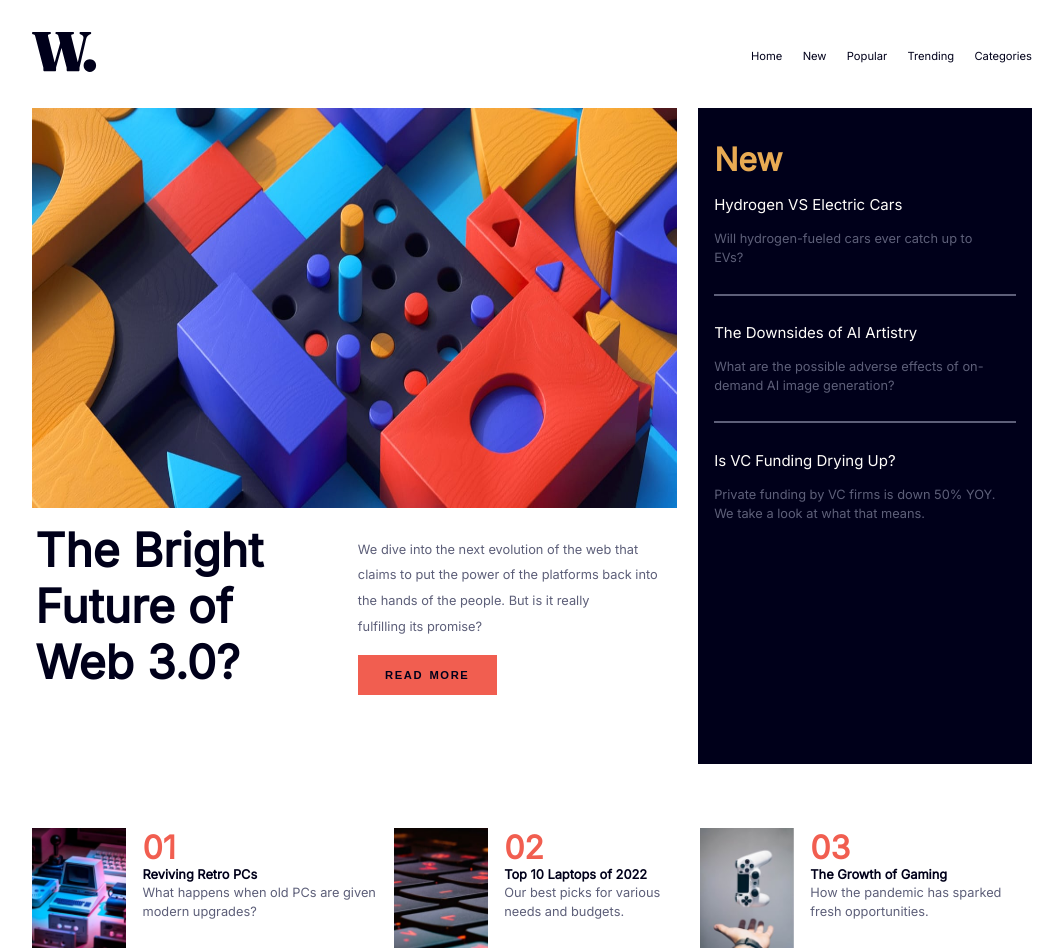
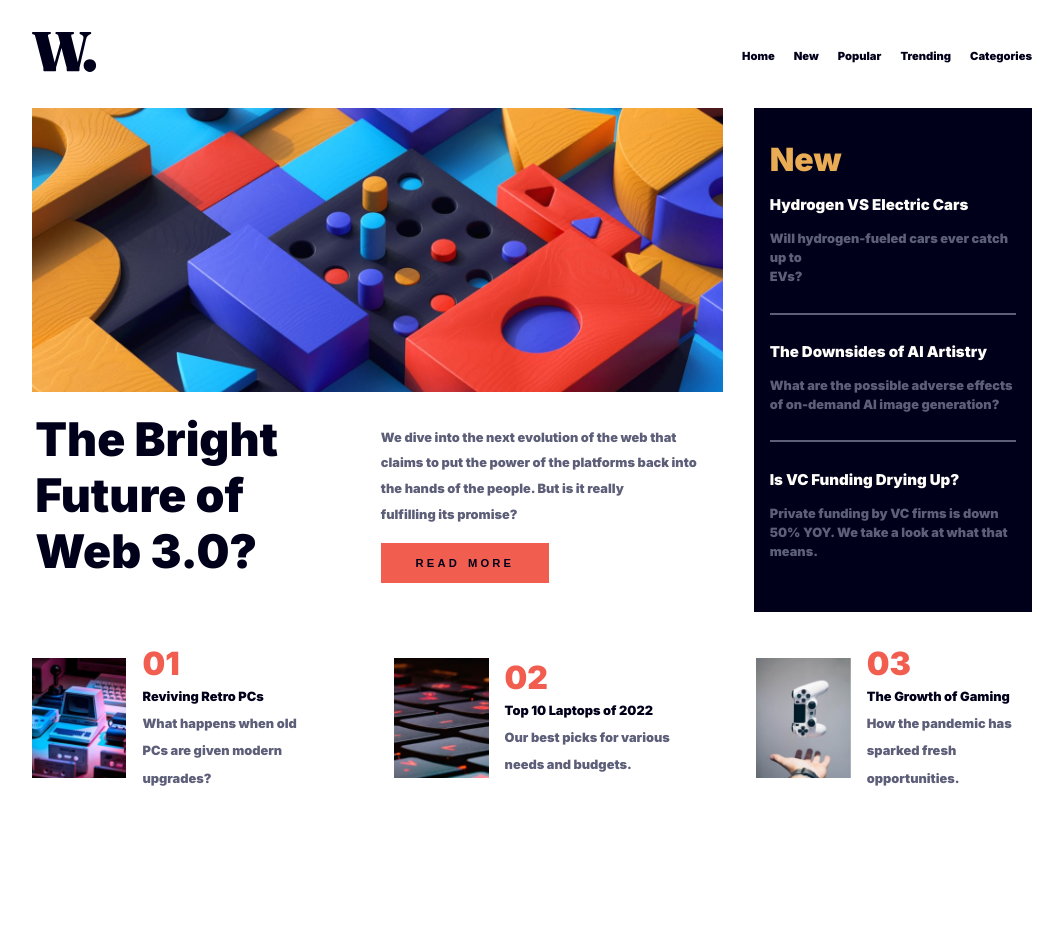
Before and after one commit to mariuslancha/news-hompage, a plain HTML site: page index.html in a window 1280 px wide. Shown: the whole page, without its empty margins (108-1171 px from the left). After the commit the page ends 800 px from the top, so only its background shows below. Drawn offline with Linux system fonts and the light colour scheme.

Commit message:
second commit

```diff
--- a/index.html
+++ b/index.html
@@ -13,10 +13,7 @@
     <link rel="stylesheet" href="styles.css" />
     <link rel="preconnect" href="https://fonts.googleapis.com" />
     <link rel="preconnect" href="https://fonts.gstatic.com" crossorigin />
-    <link
-      href="https://fonts.googleapis.com/css2?family=Inter&display=swap"
-      rel="stylesheet"
-    />
+    <link href="https://fonts.googleapis.com/css2?family=Inter:wght@900&display=swap" rel="stylesheet">
     <title>Frontend Mentor | News homepage</title>
   </head>
   <body>
@@ -25,7 +22,7 @@
         <div class="nav__img">
           <img src="images/logo.svg" alt="logo" />
         </div>
-        <div class="main-items">
+        <div class="nav-items">
           <span class="nav__items"><a href="#">Home</a></span>
           <span class="nav__items"><a href="#">New</a></span>
           <span class="nav__items"><a href="#">Popular</a></span>
@@ -72,8 +69,8 @@
 
         </div>
       </section>
-      <footer class="bottom-section">
-        <div class="display first-display">
+      <section class="bottom-section">
+        <div class="display">
           <img src="images/image-retro-pcs.jpg" class="number-img" alt="" />
           <div class="side-info">
             <p class="first">01</p>
@@ -83,7 +80,7 @@
           </span>
           </div>
         </div>
-        <div class="display second-display">
+        <div class="display">
           <img src="images/image-top-laptops.jpg" class="number-img" alt="" />
           <div class="side-info">
             <p class="first">02</p>
@@ -93,7 +90,7 @@
           </span>
           </div>
         </div>
-        <div class="display third-display">
+        <div class="display">
           <img src="images/image-gaming-growth.jpg" class="number-img" alt="" />
           <div class="side-info">
             <p class="first">03</p>
@@ -103,7 +100,7 @@
           </span>
           </div>
         </div>
-      </footer>
+      </section>
     </div>
   </body>
 </html>
--- a/styles.css
+++ b/styles.css
@@ -10,6 +10,7 @@
     /* -----------------primary colors-------------------- */
     --soft-orange: #e9ab53;
     --soft-red: #f15e50;
+    --fade-red: #e6786e;
 
     /* --------------neutral colors------------------------- */
     --Off-white: #fffdfa;
@@ -44,6 +45,7 @@
     --small-weight: 400;
     --medium-weight: 700;
     --larger-weight: 800;
+    --thick-weight: 900;
 }
 
 /* ---------------------------------body----------------------------------- */
@@ -83,14 +85,21 @@ body{
     font-weight: var(--small-weight);
 }
 
+.nav__items a:hover{
+    cursor: pointer;
+    border-bottom: 2px solid var(--fade-red);
+    height: 6px;
+    width: 100%;
+    transition: 0.6s all;
+}
+
 /* --------------------------navigation end----------------------------------------- */
 
 /* ---------------------------------mid hero start-------------------------------------- */
 
 /* -----------left section start------------ */
 .left__hero{
-    margin-right: 1.3rem;
-    height: 90vh;
+    margin-right: 1.9rem;
 }
 
 .mid__hero{
@@ -98,8 +107,8 @@ body{
 }
 
 .hero-img{
-    height: 50vh;
     width: 100%;
+    object-fit: contain;
 }
 
 .info-section{
@@ -114,7 +123,7 @@ body{
 
 .future__text{
     font-size: var(--font-future);
-    font-weight: var(--larger-weight);
+    font-weight: var(--thick-weight);
     color: var(--Very-darkblue);
 }
 
@@ -122,6 +131,7 @@ body{
     width: 50%;
     font-size: var(--read-font);
     color: var(--Dark-grayishblue);
+    font-weight: var(--small-weight);
     line-height: 1.6rem;
     padding: var(--mid-padding);
 
@@ -132,7 +142,7 @@ body{
     font-weight: var(--larger-weight);
     font-size: var(--small-font);
     word-spacing: 0.1rem;
-    letter-spacing: 0.1rem;
+    letter-spacing: 0.2rem;
     text-transform: uppercase;
     padding: var(--btn-padding);
     height: 40px;
@@ -140,6 +150,19 @@ body{
     background-color: var(--soft-red);
     border: none;
     margin: 1rem 0 0 0;
+    width: 50%;
+}
+
+.see-more__button:hover{
+    cursor: pointer;
+    background-color: var(--Very-darkblue);
+    color: var(--Off-white);
+    transition: 0.5s ease all;
+}
+
+.see-more__button:active{
+    transform: scale(1.1);
+    transition: 0.5s;
 }
 
 
@@ -152,7 +175,6 @@ body{
     padding: var(--neutral-padding);
     background-color: var(--Very-darkblue);
     color: var(--Off-white);
-    height: 82vh;
 }
 
 h2{
@@ -170,6 +192,7 @@ h2{
 .info-new{
     color: var(--Dark-grayishblue);
     font-size: var(--read-font);
+    font-weight: var(--small-weight);
 }
 
 .line{
@@ -188,22 +211,26 @@ h2{
 .bottom-section{
     display: flex;
     align-items: center;
+    margin-top: 2rem;
+    gap: 5.4rem;
 }
 
 .number-img{
     width: 100px;
     height: 120px;
+    object-fit: contain;
     margin: 0 1rem 0 0;
 }
 
 .display{
     display: flex;
+    align-items: center;
+    width: 100%;
 }
+/*
+.side-info{
 
-.side-info{
-    display: block;
-    /* margin: 0 2rem 0 0; */
-}
+} */
 
 .first{
     color: var(--soft-red);
@@ -214,13 +241,15 @@ h2{
 .reviving{
     color: var(--Very-darkblue);
     font-size: var(--read-font);
-    font-weight: var(--larger-weight);
+    font-weight: var(--thick-weightt);
     display: block;
+    line-height: 1.7rem;
 }
 
 .reviving-text{
     font-size: var(--read-font);
     color: var(--Dark-grayishblue);
+    line-height: 1.7rem;
 }
 
 /* ---------------------------------------bottom section end------------------------------------ */
```
